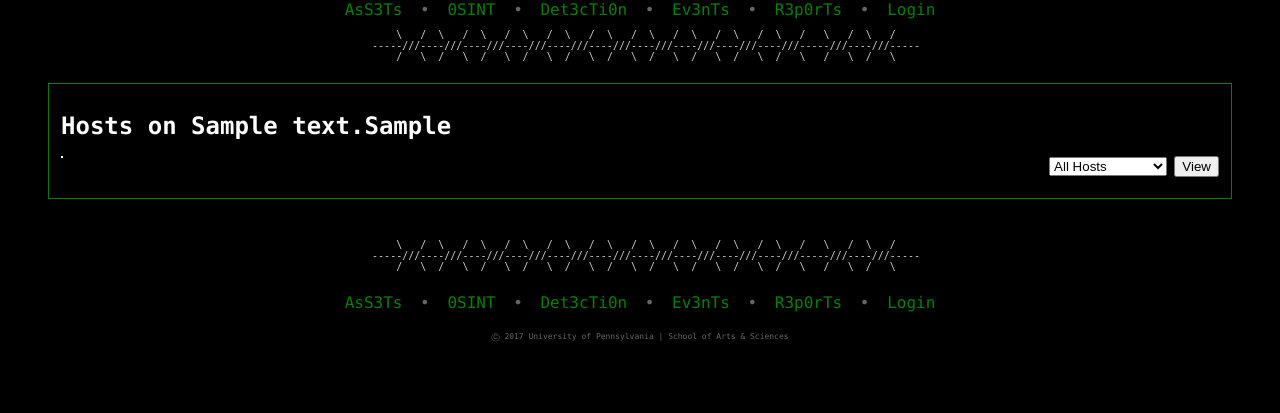
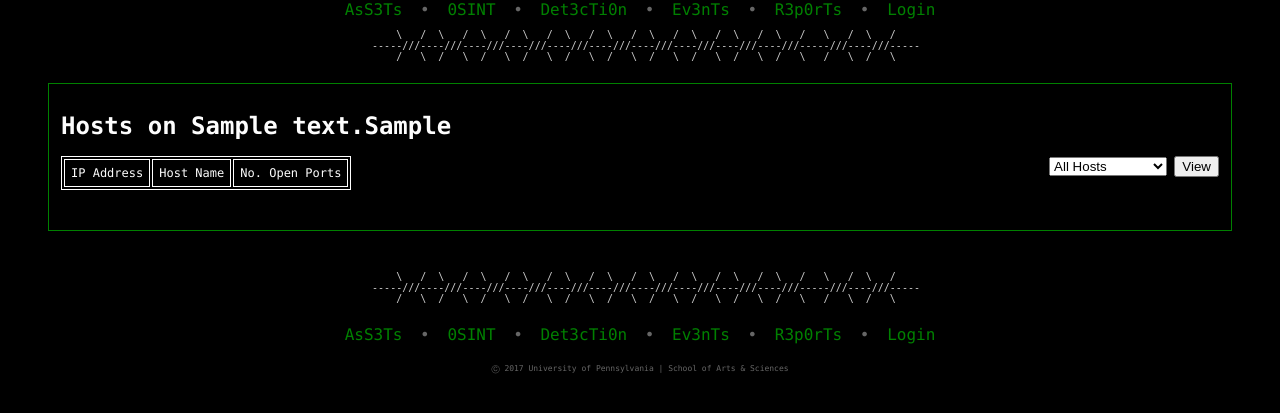
Before and after one commit to clayball/nector, a Django app: template hosts/templates/hosts/detail.html in a window 1280 px wide. Shown: the part 180-593 px from the top of the page. Run offline with Django 3.2, Linux system fonts and the light colour scheme; tables that the repository leaves empty hold one stand-in row (values such as "Sample post"); the template is opened without the code that fills it: values that come from a table or form of the project are taken from there, most other values are stand-ins (such as "Sample title", 1, 10 or a date in 2020).

Commit message:
Indicate 'NXDOMAIN' on hosts lacking a hostname.

```diff
--- a/hosts/templates/hosts/detail.html
+++ b/hosts/templates/hosts/detail.html
@@ -27,22 +27,14 @@
 
     <table>
         <tr>
-            {% if limit == 'named' %}
-                <td class="td-content">IP Address</td>
-                <td class="td-content">Host Name</td>
-                <td class="td-content">No. Open Ports</td>
-            {% elif limit == 'unnamed' %}
-                <td class="td-content">IP Address</td>
-            {% elif limit == 'all' %}
-                <td class="td-content">IP Address</td>
-                <td class="td-content">Host Name</td>
-                <td class="td-content">No. Open Ports</td>
-            {% endif %}
+            <td class="td-content">IP Address</td>
+            <td class="td-content">Host Name</td>
+            <td class="td-content">No. Open Ports</td>
         </tr>
     {% for host in host_list %}
 
         {% if limit == 'named' %}
-          {% if host.host_name %}
+          {% if host.host_name != 'NXDOMAIN' %}
           <tr>
           <td class="td-content"><a href="/hosts/{{ subnet_id }}/host/{{ host.id }}">{{ host.ipv4_address }}</a></td>
           <td class="td-content"><a href="/hosts/{{ subnet_id }}/host/{{ host.id }}">{{ host.host_name }}</a></td>
@@ -50,24 +42,19 @@
           </tr>
           {% endif %}
         {% elif limit == 'unnamed' %}
-          {% if not host.host_name %}
+          {% if host.host_name == 'NXDOMAIN' %}
           <tr>
           <td class="td-content"><a href="/hosts/{{ subnet_id }}/host/{{ host.id }}">{{ host.ipv4_address }}</a></td>
+          <td class="td-content"><a href="/hosts/{{ subnet_id }}/host/{{ host.id }}">{{ host.host_name }}</a></td>
+          <td class="td-content">{{ host.num_open_ports }}</td>
           </tr>
           {% endif %}
         {% elif limit == 'all' %}
-          {% if host.host_name %}
             <tr>
             <td class="td-content"><a href="/hosts/{{ subnet_id }}/host/{{ host.id }}">{{ host.ipv4_address }}</a></td>
             <td class="td-content"><a href="/hosts/{{ subnet_id }}/host/{{ host.id }}">{{ host.host_name }}</a></td>
             <td class="td-content">{{ host.num_open_ports }}</td>
             </tr>
-          {% else %}
-            <tr>
-            <td class="td-content"><a href="/hosts/{{ subnet_id }}/host/{{ host.id }}">{{ host.ipv4_address }}</a></td>
-            </tr>
-          {% endif %}
-
         {% endif %}
 
     {% endfor %}
--- a/import-data.py
+++ b/import-data.py
@@ -108,7 +108,7 @@ def populate_hosts():
                         print '[!] %s' % e
 
             elif l[0] != '#':
-                # Host has no hostname, therefore it's down.
+                # Host has no hostname, aka it has an NXDOMAIN.
                 # '#' indicates last line of Nmap scan.
                 ipv4 = l.split(' ')[4]
 
@@ -122,7 +122,7 @@ def populate_hosts():
 
                 else:
                     # Host doesn't exist in our db, so create a new one.
-                    h = Host(ipv4_address=ipv4)
+                    h = Host(ipv4_address=ipv4, host_name='NXDOMAIN')
 
                     # Save Host to db (won't actually happen until
                     #  'with transaction.atomic()' is completed):
```
Also changed, not shown: hosts/templates/hosts/detail_host.html (+7 -1 lines).
